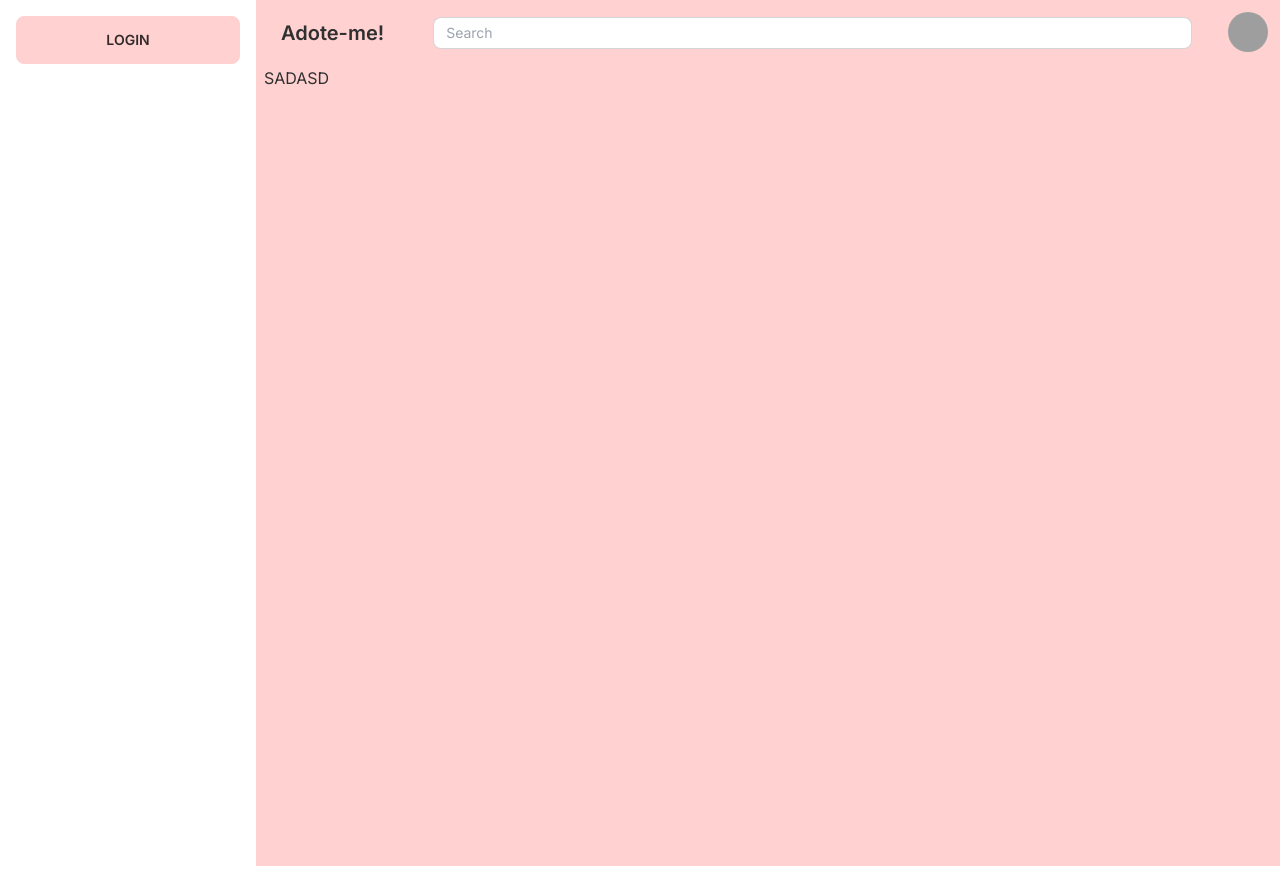
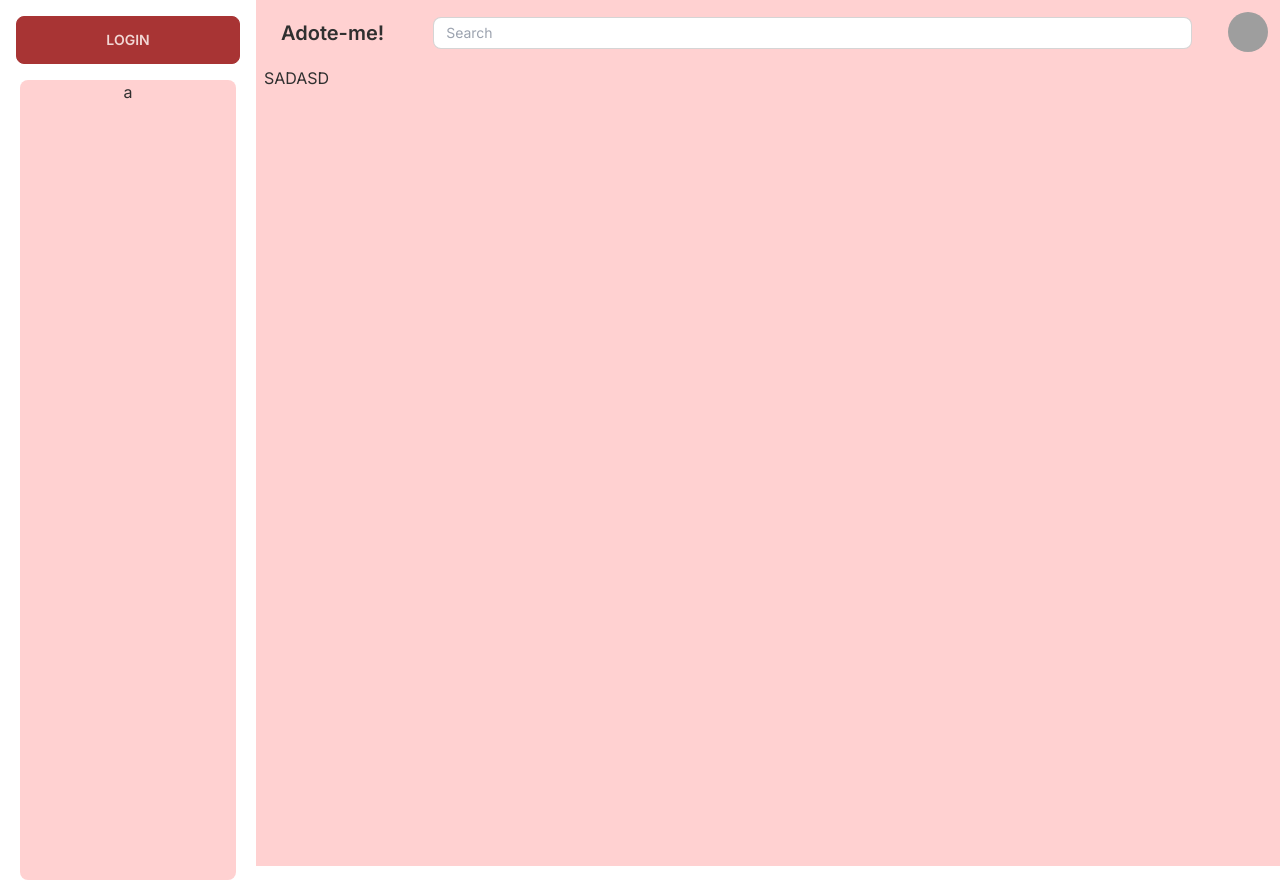
Before and after one commit to Bruno-Venturini/adote-me, a Next.js app in the folder adote-me/: page /dashboard in a window 1280 px wide. Built offline with nearby package versions, Linux system fonts and the light colour scheme; grey boxes are pictures that could not be loaded.

Commit message:
#003 Iniciando criação de componentes e base do design

```diff
--- a/adote-me/src/app/components/sidebar.tsx
+++ b/adote-me/src/app/components/sidebar.tsx
@@ -1,17 +1,22 @@
-import {Navbar} from "@/app/components/navbar";
-
 export function Sidebar() {
 
     return(
-        <div className="drawer-open">
-            <input id="my-drawer" type="checkbox" className="drawer-toggle"/>
-            <div className="drawer-side">
-                <label htmlFor="my-drawer" className="drawer-overlay"></label>
+        <div className="flex flex-col flex-full h-screen">
+            <div className="flex-initial">
                 <ul className="menu p-4 w-64 h-full bg-base-100 text-base-content">
-                    <button className="btn btn-primary">
-                        Login
-                    </button>
+                    <div>
+                        <div>
+                            <button className="row-span-1 btn btn-accent w-full px-5">
+                                Login
+                            </button>
+                        </div>
+                    </div>
                 </ul>
+            </div>
+            <div className="flex-full mb-20 h-screen w-64 px-5">
+                <div className="bg-primary h-screen artboard phone-sm rounded-lg text-center">
+                    a
+                </div>
             </div>
         </div>
     )
--- a/adote-me/src/app/globals.css
+++ b/adote-me/src/app/globals.css
@@ -42,3 +42,7 @@ body {
   border-radius: 10px;
   box-shadow: inset 7px 10px 12px #f0f0f0;
 }
+
+.artboard.phone-sm {
+  width: auto;
+}
```
